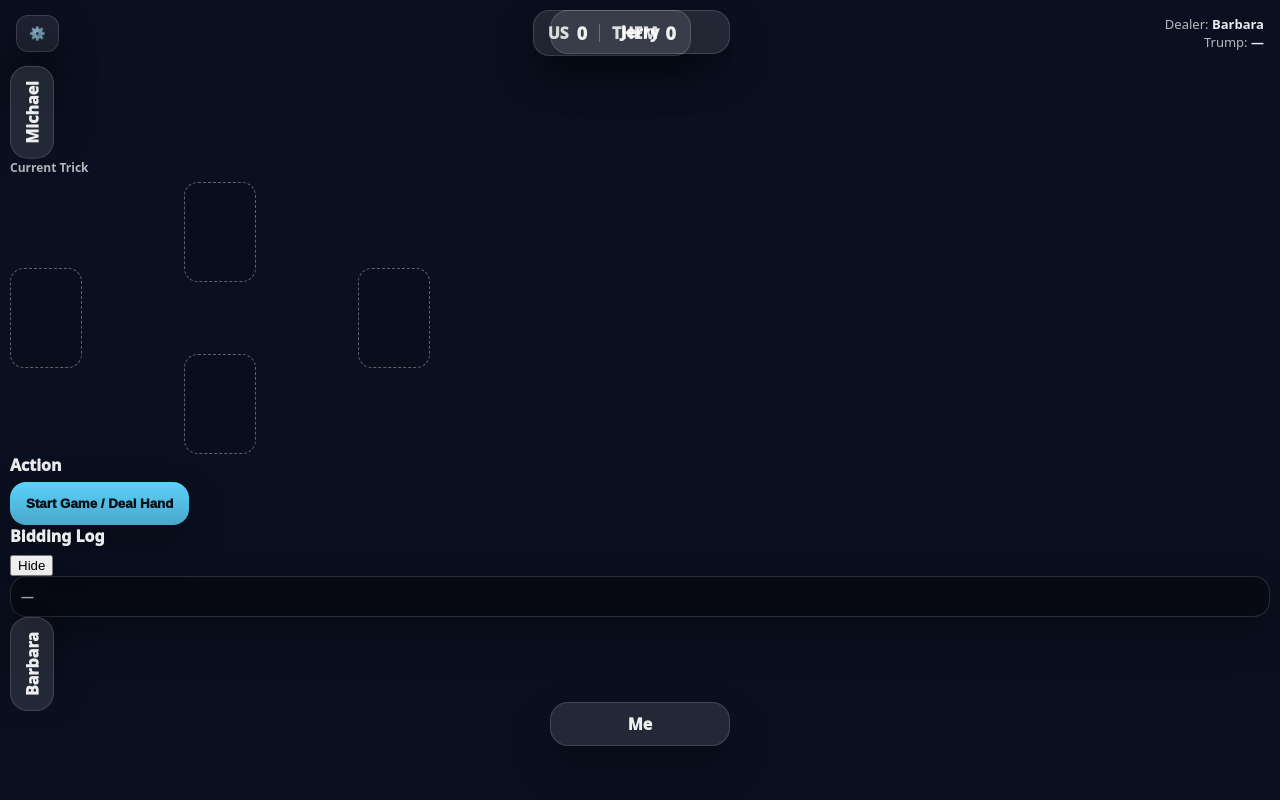
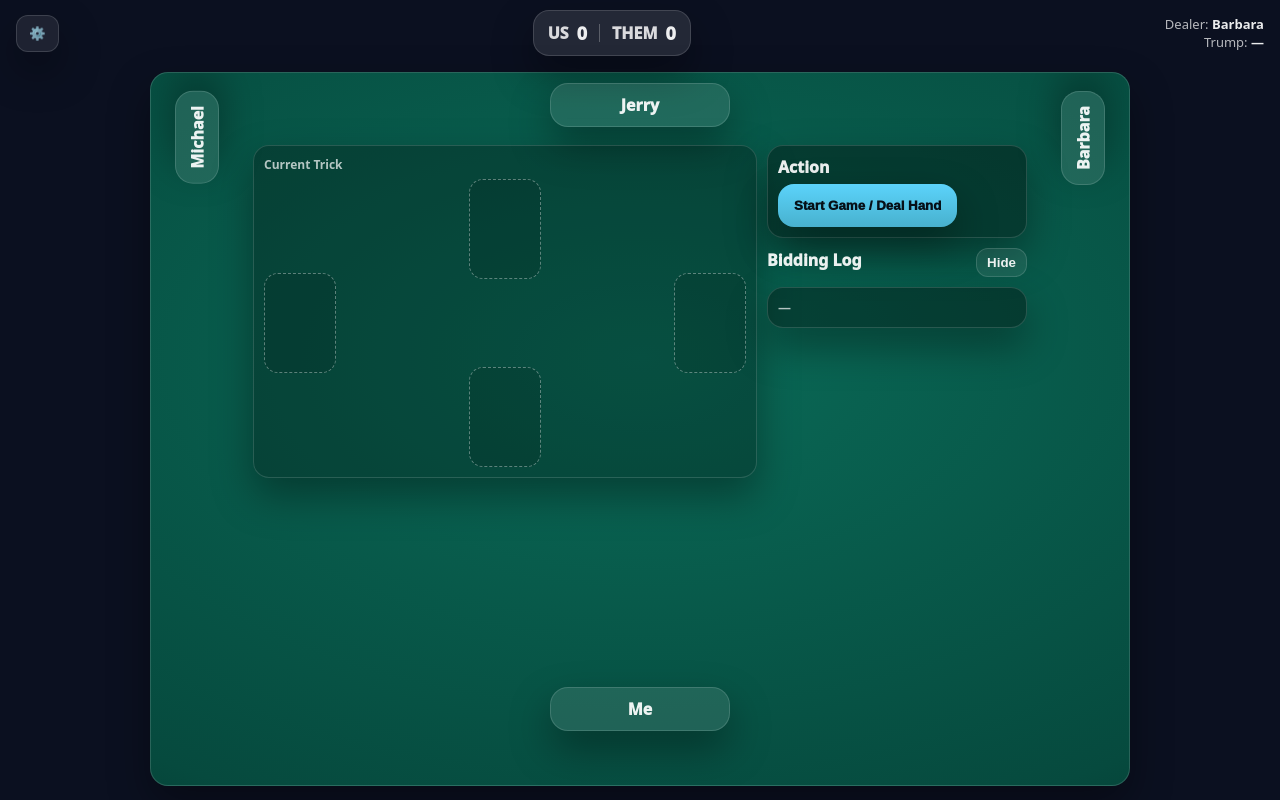
Before and after one commit to prospector64/euchre-no-ads, a React (Vite) app: page / in a window 1280 px wide. Built offline with nearby package versions, Linux system fonts and the light colour scheme.

Commit message:
Update styles.css

```diff
--- a/styles.css
+++ b/styles.css
@@ -8,7 +8,6 @@
   --panel2:rgba(0,0,0,.35);
   --stroke:rgba(255,255,255,.14);
   --shadow:0 18px 40px rgba(0,0,0,.35);
-  --accent:#5dd6ff;
 }
 
 *{box-sizing:border-box}
@@ -25,6 +24,7 @@ body{
   padding: env(safe-area-inset-top) 10px env(safe-area-inset-bottom) 10px;
 }
 
+/* Top HUD */
 .topHUD{
   display:flex;
   align-items:center;
@@ -32,7 +32,6 @@ body{
   gap:10px;
   padding:10px 6px;
 }
-
 .iconBtn{
   border:1px solid var(--stroke);
   background:rgba(255,255,255,.08);
@@ -42,7 +41,6 @@ body{
   font-weight:900;
   box-shadow:var(--shadow);
 }
-
 .scorePill{
   display:flex;
   align-items:center;
@@ -61,7 +59,6 @@ body{
   background:rgba(255,255,255,.25);
   margin:0 4px;
 }
-
 .smallInfo{
   text-align:right;
   font-size:13px;
@@ -69,8 +66,8 @@ body{
 }
 .smallInfo b{color:var(--text)}
 
-.table2{
-  position:relative;
+/* TABLE GRID LANES (prevents overlap) */
+.tableGrid{
   margin:6px auto 0 auto;
   width:min(980px, 100%);
   height:min(760px, calc(100vh - 86px));
@@ -79,48 +76,25 @@ body{
   border-radius:18px;
   box-shadow:var(--shadow);
   overflow:hidden;
+
+  display:grid;
+  grid-template-columns: 92px 1fr 92px;
+  grid-template-rows: 1fr;
 }
 
-/* Areas */
-.topArea{
-  position:absolute;
-  top:10px; left:50%;
-  transform:translateX(-50%);
+.lane{position:relative}
+.leftLane,.rightLane{
   display:flex;
   flex-direction:column;
   align-items:center;
-  gap:8px;
-  width:92%;
+  gap:10px;
+  padding-top:18px;
 }
-.leftBar, .rightBar{
-  position:absolute;
-  top:90px; bottom:160px;
-  width:84px;
-  display:flex;
-  flex-direction:column;
-  align-items:center;
-  justify-content:flex-start;
-  gap:10px;
-}
-.leftBar{left:8px}
-.rightBar{right:8px}
-.centerArea{
-  position:absolute;
-  left:96px; right:96px;
-  top:88px; bottom:210px;
-  display:flex;
-  justify-content:center;
-  align-items:center;
-  gap:14px;
-}
-.bottomArea{
-  position:absolute;
-  left:10px; right:10px;
-  bottom:10px;
-  display:flex;
-  flex-direction:column;
-  align-items:center;
-  gap:8px;
+.centerLane{
+  display:grid;
+  grid-template-rows: auto 1fr auto;
+  padding: 10px;
+  gap: 10px;
 }
 
 /* Name pills */
@@ -145,20 +119,39 @@ body{
   box-shadow:var(--shadow);
 }
 
-/* Card backs rows */
-.backRow{
-  display:flex;
-  gap:8px;
-  justify-content:center;
-}
+/* Side stacks */
 .sideBacks{
   display:flex;
   flex-direction:column;
+  gap:10px;
+  padding-bottom:10px;
+}
+
+/* Top area */
+.topArea{
+  display:flex;
+  flex-direction:column;
+  align-items:center;
   gap:8px;
 }
+.backRow{
+  display:flex;
+  gap:10px;
+  justify-content:center;
+}
 
-/* Center boxes */
-.upcardBox, .trickBox{
+/* Middle area: trick + right HUD column */
+.midArea{
+  display:grid;
+  grid-template-columns: 1fr 260px;
+  gap: 10px;
+  align-items:start;
+}
+@media (max-width: 520px){
+  .midArea{ grid-template-columns: 1fr; }
+}
+
+.midBox{
   background:var(--panel);
   border:1px solid var(--stroke);
   border-radius:16px;
@@ -171,9 +164,10 @@ body{
   font-weight:900;
   margin-bottom:6px;
 }
+
 .trickLayout{
-  width:min(420px, 60vw);
-  height:min(320px, 34vh);
+  width:100%;
+  height:min(340px, 36vh);
   position:relative;
 }
 .spot{
@@ -193,59 +187,34 @@ body{
   background:rgba(0,0,0,.10);
 }
 
-/* Bottom hand: single row, never wraps */
-.handStrip{
-  display:flex;
-  gap:10px;
-  align-items:flex-end;
-  justify-content:center;
-  width:100%;
-  overflow-x:auto;
-  padding:6px 6px 2px 6px;
-  -webkit-overflow-scrolling:touch;
-}
-.handStrip::-webkit-scrollbar{display:none}
-
-/* hint line */
-.hintLine{
-  color:var(--muted);
-  font-weight:850;
-  text-align:center;
-  min-height:20px;
-}
-
-/* Action panel overlay */
-.actionPanel{
+/* Upcard in center during bidding */
+.upcardInCenter{
   position:absolute;
-  left:10px; right:10px;
-  top:10px;
+  left:50%; top:50%;
+  transform:translate(-50%,-50%);
   display:flex;
   flex-direction:column;
-  gap:10px;
-  pointer-events:none;
+  align-items:center;
+  gap:6px;
+  padding:10px;
+  background:rgba(0,0,0,.18);
+  border:1px solid rgba(255,255,255,.14);
+  border-radius:16px;
 }
-.bigBtn{
-  pointer-events:auto;
-  align-self:center;
-  border:0;
-  border-radius:16px;
-  padding:14px 16px;
-  background:linear-gradient(180deg, rgba(93,214,255,.98), rgba(93,214,255,.76));
-  color:#061018;
-  font-weight:950;
-  box-shadow:var(--shadow);
-}
+.upTitle{margin:0}
 
-.box, .logBox{
-  pointer-events:auto;
+/* HUD column */
+.hudColumn{display:flex; flex-direction:column; gap:10px}
+.actionBox{
   background:var(--panel2);
   border:1px solid var(--stroke);
   border-radius:16px;
   padding:10px;
   box-shadow:var(--shadow);
 }
-.boxTitle, .logTitle{font-weight:950; margin-bottom:6px}
-.boxLine{color:var(--text); margin-bottom:6px}
+.boxTitle{font-weight:950; margin-bottom:6px}
+.boxInner{display:grid; gap:8px}
+.boxLine{color:var(--text)}
 .row{display:flex; gap:8px; flex-wrap:wrap}
 .btnPrimary{
   border:0;
@@ -263,6 +232,16 @@ body{
   color:var(--text);
   font-weight:950;
 }
+.bigBtn{
+  align-self:stretch;
+  border:0;
+  border-radius:16px;
+  padding:14px 16px;
+  background:linear-gradient(180deg, rgba(93,214,255,.98), rgba(93,214,255,.76));
+  color:#061018;
+  font-weight:950;
+  box-shadow:var(--shadow);
+}
 .warn{color:#ffd27a; font-weight:950}
 .muted{color:var(--muted); font-weight:800}
 
@@ -275,11 +254,57 @@ body{
 }
 .discardStrip::-webkit-scrollbar{display:none}
 
+/* Log */
+.logHeaderRow{
+  display:flex;
+  align-items:center;
+  justify-content:space-between;
+}
+.tinyBtn{
+  border:1px solid var(--stroke);
+  background:rgba(255,255,255,.08);
+  color:var(--text);
+  border-radius:12px;
+  padding:6px 10px;
+  font-weight:900;
+}
+.logBox{
+  background:var(--panel2);
+  border:1px solid var(--stroke);
+  border-radius:16px;
+  padding:10px;
+  box-shadow:var(--shadow);
+}
 .logBody{
-  max-height:110px;
+  max-height:140px;
   overflow:auto;
   font-size:13px;
   line-height:1.2rem;
+}
+
+/* Bottom */
+.bottomArea{
+  display:flex;
+  flex-direction:column;
+  align-items:center;
+  gap:8px;
+}
+.handStrip{
+  display:flex;
+  gap:10px;
+  align-items:flex-end;
+  justify-content:center;
+  width:100%;
+  overflow-x:auto;
+  padding:6px 6px 2px 6px;
+  -webkit-overflow-scrolling:touch;
+}
+.handStrip::-webkit-scrollbar{display:none}
+.hintLine{
+  color:var(--muted);
+  font-weight:850;
+  text-align:center;
+  min-height:20px;
 }
 
 /* Card */
@@ -349,6 +374,7 @@ body{
   padding:14px;
 }
 .modalTitle{font-weight:950; font-size:18px; margin-bottom:10px}
+.sectionTitle{font-weight:950; color:var(--muted); margin: 6px 0 10px}
 .field{display:grid; gap:6px; margin-bottom:10px}
 .field label{color:var(--muted); font-weight:850; font-size:13px}
 .field input{
```
